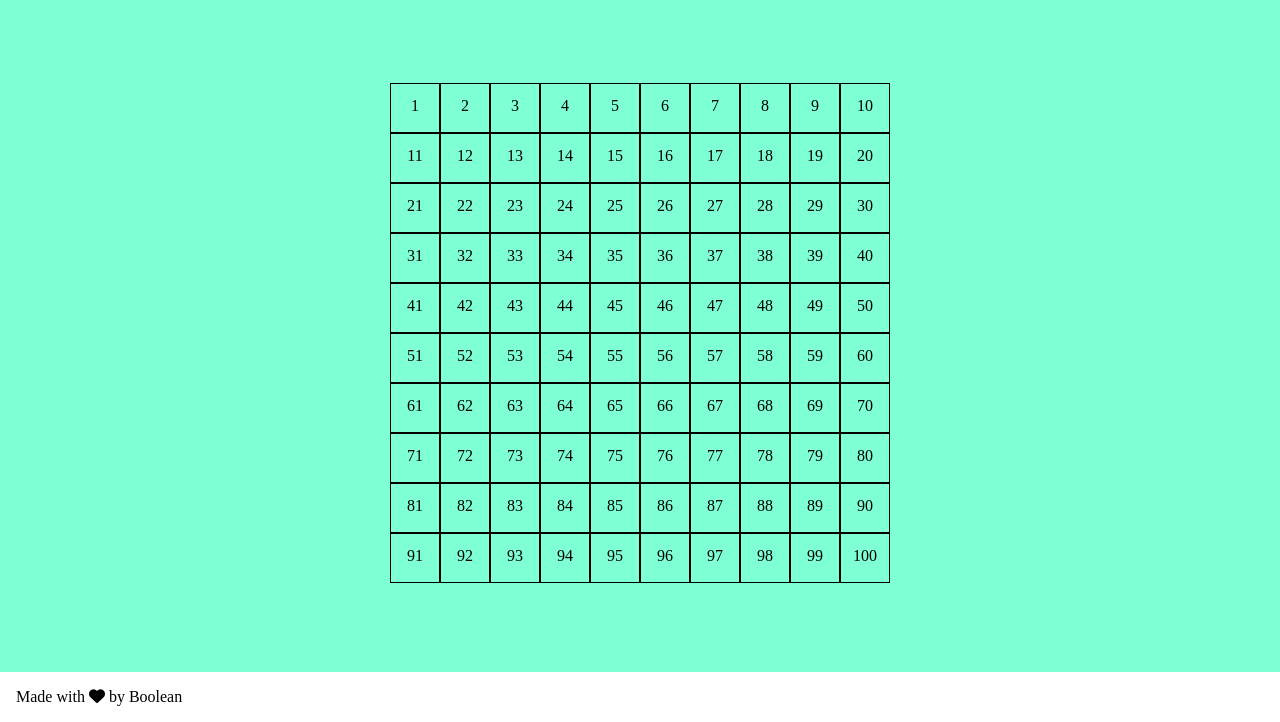
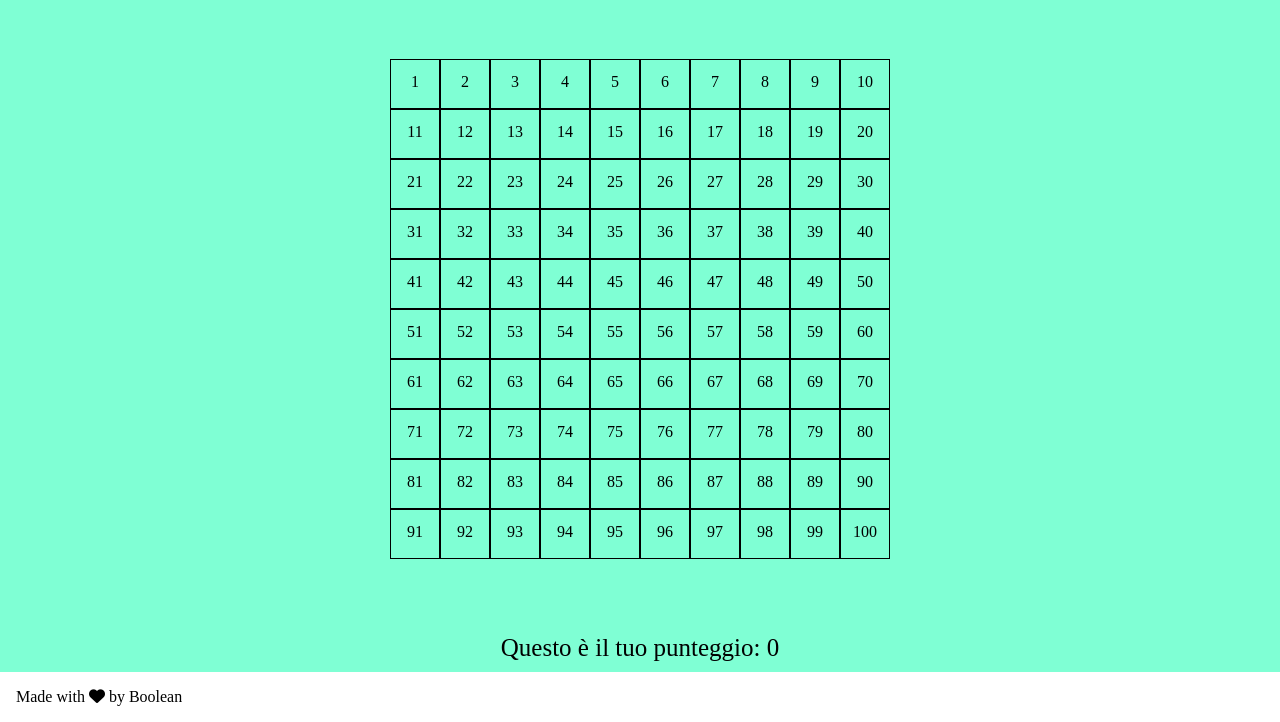
Before and after one commit to Iunora93/js-campominato, a plain HTML site: page index.html in a window 1280 px wide. Both pictures are taken after a click on the button "Play". Shown: the part 78-800 px from the top of the page. Drawn offline with Linux system fonts and the light colour scheme.

Commit message:
Aggiunta classe red nel click

```diff
--- a/css/style.css
+++ b/css/style.css
@@ -45,6 +45,13 @@ main{
     background-color: #7fffd4;
     flex-grow: 1;
     display: flex;
+    flex-direction: column;
+}
+
+#points{
+    text-align: center;
+    margin: 10px 0;
+    font-size: 25px;
 }
 
 footer{
--- a/index.html
+++ b/index.html
@@ -28,6 +28,7 @@
         <div class="board">
 
         </div>
+        <span id="points"></span>
     </main>
     <footer>
         Made with <i class="fa-solid fa-heart"></i> by Boolean
--- a/js/main.js
+++ b/js/main.js
@@ -1,51 +1,67 @@
 `use strict`
 const btnGenerator = document.getElementById("btn-generator");
 const boardContainer = document.querySelector(".board");
-const cpuNumber = getRndInteger(1, 100);
-console.log(cpuNumber, 'Numero CPU');
-    function getRndInteger(min, max) {
-    return Math.floor(Math.random() * (max - min + 1) ) + min;
+let bombs = [];
+let numberCell = 0;
+let pointsDown = document.getElementById("points");
+
+    function getRndInteger(min, numCell) {
+        bombs = [];
+        let bombNumber = 0;
+        while(bombs.length < 1){
+         bombNumber = Math.floor(Math.random() * (numCell - min + 1) ) + min;
+         if(!(bombs.includes(bombNumber))){
+            bombs.push(bombNumber);
+         }
+        }
     }
+
+    function tab(numCell, element){
+        element.innerHTML = "";
+        let points = 0;
+        pointsDown.innerHTML = `Questo è il tuo punteggio: ${points}`;
+        for( let i = 1; i <= numCell; i++){
+            const boardCell = document.createElement("div");
+            boardCell.innerHTML = i;
+            if(numCell === 100){
+                boardCell.classList.add("board__number");
+            }else if(numCell === 81){
+                boardCell.classList.add("medium-level");
+            }else{
+                boardCell.classList.add("easy-level");
+            }
+            boardCell.addEventListener("click", function(){
+                console.log(this.innerHTML, 'Numero giocatore');
+                if(!(bombs.includes(Number(this.innerHTML)))){
+                    points = points + 1;
+                    boardCell.classList.add("lightblue");
+                    pointsDown.innerHTML = `Questo è il tuo punteggio: ${points}`;
+                    if(points === numberCell - bombs.length){
+                        alert("Hai vinto!");
+                    }
+                }else{
+                    boardCell.classList.add("red");
+                    alert("Hai perso! Ricarica la pagina.");
+                }
+
+            })
+            element.append(boardCell);
+        }
+    }
+
+
+
 
 btnGenerator.addEventListener('click', function(){
     const level = document.getElementById("difficolta").value;
     if(level === "hard"){
-        boardContainer.innerHTML = "";
-        for( let i = 1; i <= 100; i++){
-            const boardCell = document.createElement("div");
-            boardCell.innerHTML = i;
-            boardCell.classList.add("board__number");
-            boardCell.addEventListener("click", function(){
-                console.log(this.innerHTML, 'Numero giocatore');
-                boardCell.classList.add("lightblue");
-            })
-            boardContainer.append(boardCell);
-        }
-        }else if(level === "medium"){
-            boardContainer.innerHTML = "";
-            for( let i = 1; i <= 81; i++){
-                const boardCell = document.createElement("div");
-                boardCell.innerHTML = i;
-                boardCell.classList.add("medium-level");
-                boardCell.addEventListener("click", function(){
-                    console.log(this.innerHTML);
-                    boardCell.classList.add("lightblue");
-                })
-                boardContainer.append(boardCell);
-            }
-        }else if(level === "easy"){
-            boardContainer.innerHTML="";
-            for(let i = 1; i<=49; i ++){
-                const boardCell = document.createElement("div");
-                boardCell.innerHTML=i;
-                boardCell.classList.add("easy-level");
-                boardCell.addEventListener("click", function(){
-                console.log(this.innerHTML);
-                boardCell.classList.add("lightblue");
-            })
-            boardContainer.append(boardCell);
-        }
+        numberCell = 100;
+    }else if(level === "medium"){
+            numberCell = 81;
+    }else if(level === "easy"){
+            numberCell = 49;
     }
+    getRndInteger(1, numberCell);
+    console.log(bombs, 'Numero CPU');
+    tab(numberCell, boardContainer);
 })
-
-/* Creo un numero minimo e massimo della cpu */
```
